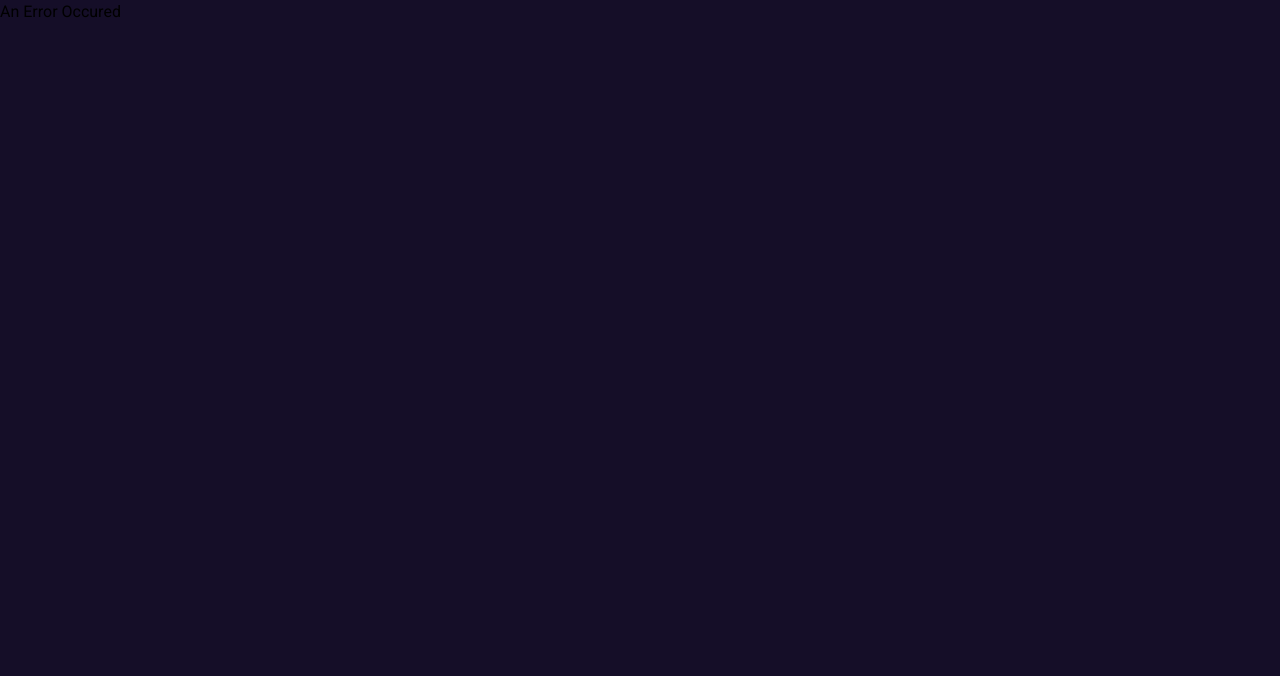
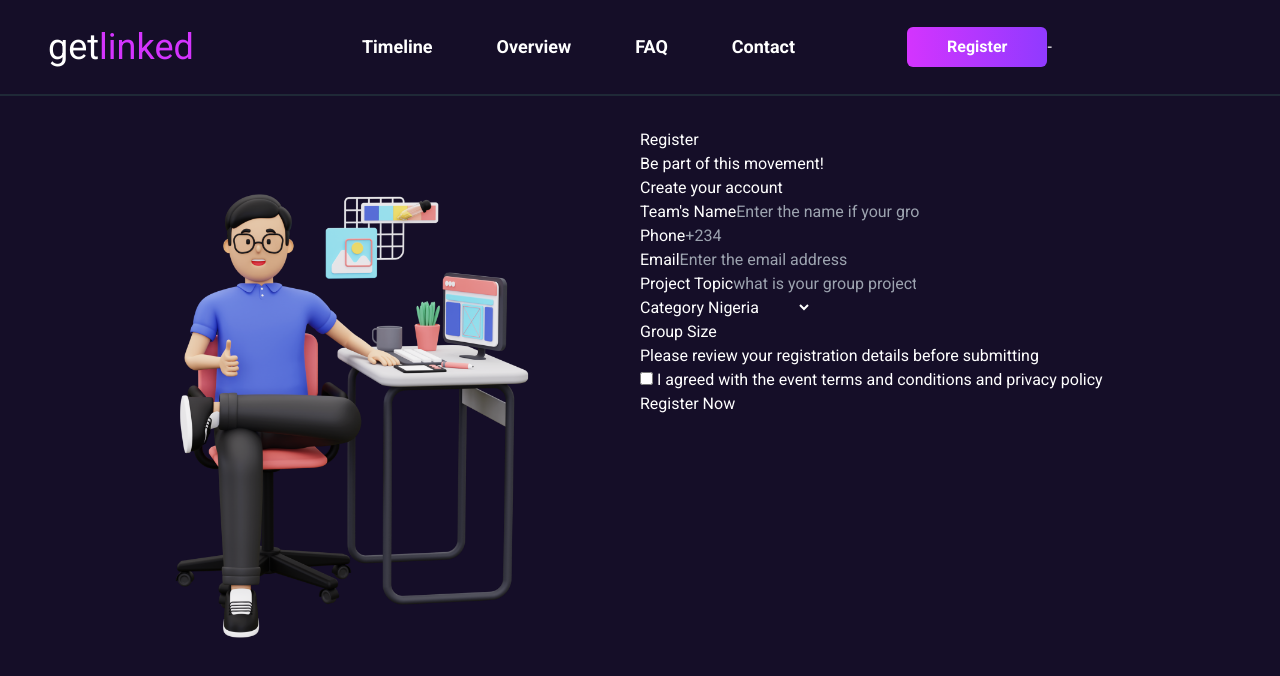
Before and after one commit to Ighenri/GetLinkedTech, a React (Create React App) app: page /Register in a window 1280 px wide. Before the commit this address had no page. Shown: the top 676 px of the page. Built offline with nearby package versions, Linux system fonts and the light colour scheme.

Commit message:
added register section

```diff
--- a/src/Components/Header.js
+++ b/src/Components/Header.js
@@ -12,6 +12,8 @@ export default function NarBar() {
   const MenuToggle = () => {
     setIsOpen(!isOpen);
   };
+
+
 
   return (
     <header className="flex justify-between px-10 py-6 w-screen fixed z-20 top-0 right-0 left-0 md:flex-row md:items-center lg:px-12 text-white md:h-24 md:px-8 border-b-2 border-gray-800 bg-dark-purple">
@@ -75,7 +77,7 @@ export default function NarBar() {
             <NavLink to="/Contact">Contact</NavLink>
           </li>
         </ul>
-        <Button children="Register" />
+        <Button to="/Register" children="Register" />-
       </nav>
 
       <div className="md:invisible flex items-center justify-center z-20">
--- a/src/Components/HeroPage.js
+++ b/src/Components/HeroPage.js
@@ -93,7 +93,7 @@ export default function HeroPage() {
             Participate in getlinked tech Hackathon 2023 stand a chance to win a
             Big prize
           </p>
-          <Button children="Register" styleList="changeThis" />
+            <Button to="/Register" children="Register" styleList="changeThis" />
 
           <div className="countdown grid gap-4 sm:gap-6 mb-8 md:mb-auto grid-cols-3 w-fit lg:w-1/2 text-center items-center">
             <div className="time">
--- a/src/Components/ReUse/Button.js
+++ b/src/Components/ReUse/Button.js
@@ -1,9 +1,18 @@
 import React from "react";
+import { useNavigate } from "react-router-dom";
 
-export default function Button({ children, styleList }) {
+
+export default function Button({ children, styleList, to }) {
+  const navigate = useNavigate();
+
+  const handleClick = () => {
+    navigate(to)
+  }
+
   return (
     <button
       className={`px-8 mt-6 md:mt-0 md:px-10 py-2 rounded-md text-center font-bold bg-gradient-to-r from-light-purple to-linear md:ml-10 lg:ml-20 hover:bg-gradient-to-r hover:from-linear to hover:to-black hover:border hover:border-white ${styleList}`}
+      onClick={handleClick}
     >
       {children}
     </button>
--- /dev/null
+++ b/src/Routes/Register.js
@@ -0,0 +1,99 @@
+import React from "react";
+import Header from "../Components/Header";
+import RegisterPic from "../Assets/Imgs/man_registrar.png";
+
+const Register = () => {
+  return (
+    <div>
+      <Header />
+      <section className="text-white grid grid-cols-2 place-content-center w-[90%] mx-auto translate-y-32">
+        <div>
+          <img src={RegisterPic} alt="" />
+        </div>
+        <div className="">
+          <div>
+            <h3>Register</h3>
+            <p>Be part of this movement!</p>
+            <h2>Create your account</h2>
+          </div>
+          <form action="">
+            <div className="formLine">
+              <div>
+                <label htmlFor="TeamName">Team's Name</label>
+                <input
+                  type="text"
+                  name="TeamName"
+                  id="TeamName"
+                  placeholder="Enter the name if your group"
+                />
+              </div>
+              <div>
+                <label htmlFor="phoneNo">Phone</label>
+                <input
+                  type="number"
+                  name="phoneNo"
+                  id="phoneNo"
+                  placeholder="+234"
+                />
+              </div>
+            </div>
+            <div className="formLine">
+              <div>
+                <label htmlFor="Email">Email</label>
+                <input
+                  type="text"
+                  name="Email"
+                  id="Email"
+                  placeholder="Enter the email address"
+                />
+              </div>
+              <div>
+                <label htmlFor="projectTopic">Project Topic</label>
+                <input
+                  type="text"
+                  name="projectTopic"
+                  id="projectTopic"
+                  placeholder="what is your group project for"
+                />
+              </div>
+            </div>
+            <div className="formLine">
+              <div>
+                <label htmlFor="category">Category</label>
+                <select name="country" id="country" autoComplete="country-name">
+                  <option value="">Nigeria</option>
+                  <option value="">Ghana</option>
+                  <option value="">South Africa</option>
+                  <option value="">Ivory Coast</option>
+                  <option value="">others</option>
+                </select>
+              </div>
+              <div>
+                <label htmlFor="groupSize">Group Size</label>
+                <input
+                  type="number"
+                  name="groupSize"
+                  id="groupSize"
+                  min={0}
+                  max={1000}
+                  step={2}
+                />
+              </div>
+            </div>
+            <p>Please review your registration details before submitting</p>
+            <div>
+              <input type="checkbox" name="" id="" />
+              <label htmlFor="">
+                {" "}
+                I agreed with the event terms and conditions and privacy policy
+              </label>
+            </div>
+            <button>Register Now</button>
+          </form>
+        </div>
+      </section>
+    </div>
+  );
+};
+
+export default Register;
--- a/src/index.js
+++ b/src/index.js
@@ -5,6 +5,7 @@ import App from "./App";
 import { createBrowserRouter, RouterProvider } from "react-router-dom";
 import { Contact } from "./Routes/Contact";
 import ErrorPage from "./Routes/ErrorPage";
+import Register from "./Routes/Register";
 
 const router = createBrowserRouter([
   {
@@ -16,6 +17,10 @@ const router = createBrowserRouter([
     path: "/contact",
     element: <Contact />,
   },
+  {
+    path: "/Register",
+    element: <Register/>,
+  },
 ]);
 
 const root = ReactDOM.createRoot(document.getElementById("root"));
```
Also changed, not shown: src/Assets/Imgs/man_registrar.png (added).
